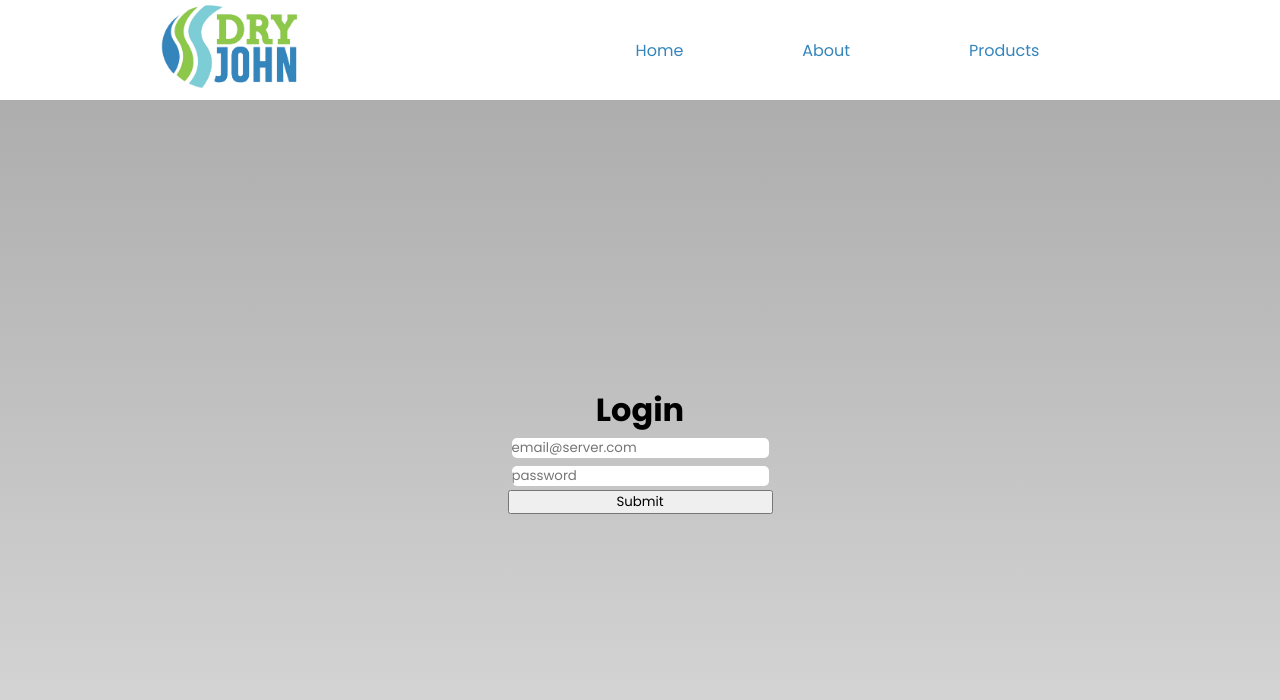
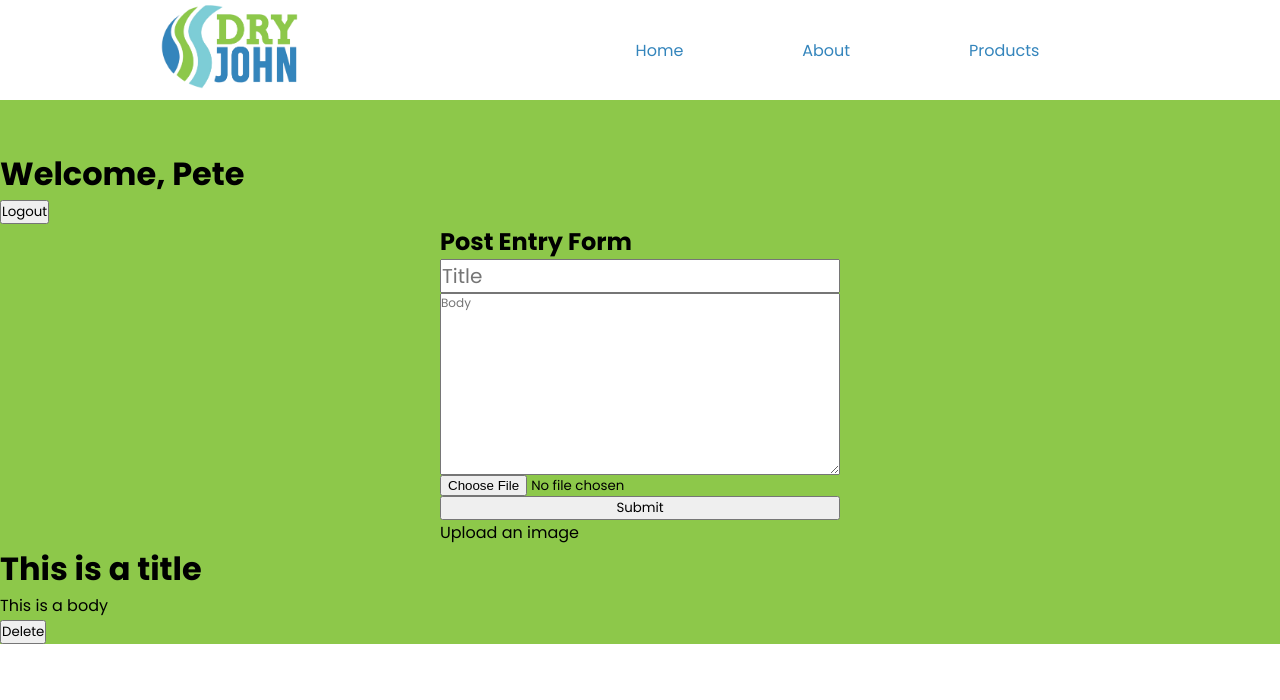
Before and after one commit to Pneuro/dryJohnFrontend, a React (Create React App) app: page /admin/login in a window 1280 px wide. Shown: the top 700 px of the page. Built offline with nearby package versions, Linux system fonts and the light colour scheme; no server answers.

Commit message:
backend controls coming together

```diff
--- a/package.json
+++ b/package.json
@@ -38,5 +38,5 @@
       "last 1 firefox version",
       "last 1 safari version"
     ]
-  }
+  }, "proxy" : "http://127.0.0.1:5000"
 }
--- a/src/App.js
+++ b/src/App.js
@@ -18,7 +18,7 @@ function App() {
   // api to Dry John backend.
   const [email, setEmail] = useState("");
   const [reviews, setReviews] = useState([]);
-  const [loggedIn, setLoggedIn] = useState(false);
+  const [loggedIn, setLoggedIn] = useState(true);
   const [user, setUser] = useState("Pete");
 
   const logout = (e) => {
@@ -55,10 +55,10 @@ function App() {
               <BackendPage user={user} logout={logout} />
             )}
           </Route>
-          <Route path="/order">
-            <OrderNow />
-          </Route>
         </Switch>
+        <Route path="/order">
+          <OrderNow />
+        </Route>
       </Router>
     </div>
   );
--- a/src/components/About.js
+++ b/src/components/About.js
@@ -1,3 +1,4 @@
+import { motion } from "framer-motion";
 import React from "react";
 import Pete from "./Assets/Images/petephinney.png";
 
@@ -64,7 +65,13 @@ function About() {
         <img src={Pete} alt="Pete Phinney himself" style={styles.image} />
         <div style={styles.text}>
           <p>Pete Phinney</p>
-          <p>Product Designer / CEO at Dry John</p>
+          <motion.p
+            animate={{ y: [40, 0], opacity: [0, 1] }}
+            transition={{ duration: 0.3, delay: 0.3 }}
+            style={styles.p}
+          >
+            Product Designer / CEO at Dry John
+          </motion.p>
           <p>
             <quote>
               I love this planet, let's keep it clean and healthy! - Pete in my
--- /dev/null
+++ b/src/components/AllPosts.js
@@ -0,0 +1,54 @@
+import { useEffect, useState } from "react";
+
+function AllPosts({ showControls }) {
+  const [posts, setPosts] = useState([
+    {
+      id: 419,
+      title: "This is a title",
+      body: "This is a body",
+      image: "this is image",
+    },
+  ]);
+
+  useEffect(() => {
+    fetch(`/get_posts`)
+      .then((res) => res.json())
+      .then((res) => setPosts(res))
+      .catch((err) => console.error(err));
+  }, []);
+  // const handleEdit = (e) => {
+  //   fetch(`/edit/${e}`)
+  //     .then((res) => res.json())
+  //     .then((res) => console.log(res));
+  // };
+  const handleDelete = (e) => {
+    fetch(`/delete/${e}`);
+    console.log(e);
+  };
+  console.log(posts);
+  return (
+    <div>
+      {posts.map((post) => (
+        <div key={post.id}>
+          <h1>{post.title}</h1>
+
+          <p>{post.body}</p>
+          {showControls ? (
+            <div>
+              <button onClick={() => handleDelete(post.id)}>Delete</button>
+              {/* <button onClick={() => handleEdit(post.id)}>Edit</button> */}
+            </div>
+          ) : (
+            ""
+          )}
+        </div>
+      ))}
+    </div>
+  );
+}
+
+export default AllPosts;
+
+AllPosts.defaultProps = {
+  showControls: false,
+};
--- /dev/null
+++ b/src/components/BlogForm.js
@@ -0,0 +1,93 @@
+import { useState } from "react";
+import PropTypes from "prop-types";
+
+const BlogForm = () => {
+  const [title, setTitle] = useState("");
+  const [body, setBody] = useState("");
+  const [image, setImage] = useState({ preview: "", raw: "" });
+
+  const onTitleChange = (e) => setTitle(e.target.value);
+  const onBodyChange = (e) => setBody(e.target.value);
+  const onImageChange = (e) => {
+    if (e.target.files.length) {
+      setImage({
+        preview: URL.createObjectURL(e.target.files[0]),
+        raw: e.target.files[0],
+      });
+    }
+  };
+  console.log(title, body, image);
+
+  const handleSubmit = (e) => {
+    e.preventDefault();
+    const data = [title, body, image];
+    const header = {
+      method: "POST",
+      headers: { "Content-Type": "application/json" },
+      body: JSON.stringify(data),
+    };
+
+    fetch("/blog_entry", header)
+      .then((response) => response.json())
+      .then((res) => console.log(res))
+      .catch((err) => console.error(err.message));
+  };
+  const styles = {
+    wrapper: {
+      display: "grid",
+      gridTemplateColumns: "repeat(auto-fit, minmax(250px, 1fr))",
+      justifyContent: "center",
+      alignItems: "center",
+      margin: "auto",
+      maxWidth: "400px",
+    },
+    image: {
+      borderRadius: "5px",
+    },
+  };
+  return (
+    <form method="POST" onSubmit={handleSubmit} style={styles.wrapper}>
+      <h2>Post Entry Form</h2>
+      <input
+        placeholder="Title"
+        type="text"
+        onChange={onTitleChange}
+        style={{ fontSize: "20px" }}
+      />
+
+      <textarea
+        style={{ fontSize: "12px" }}
+        placeholder="Body"
+        type="textarea"
+        onChange={onBodyChange}
+        rows="10"
+      />
+      <input
+        name="image"
+        placeholder="Image"
+        type="file"
+        accept="image/*"
+        onChange={onImageChange}
+      />
+      <button type="submit">Submit</button>
+      {image.preview ? (
+        <img
+          src={image.preview}
+          style={styles.image}
+          alt="dummy"
+          width="100%"
+          height="100%"
+        />
+      ) : (
+        <p>Upload an image</p>
+      )}
+    </form>
+  );
+};
+
+BlogForm.propTypes = {
+  title: PropTypes.string,
+  body: PropTypes.string,
+};
+
+export default BlogForm;
--- a/src/components/Header.js
+++ b/src/components/Header.js
@@ -1,5 +1,5 @@
 import { useState, useEffect } from "react";
-import { motion, useCycle } from "framer-motion";
+import { motion } from "framer-motion";
 import logo from "./Assets/Images/logo.png";
 import Video from "./Assets/Videos/LQ_nologo.mp4";
 import Modal from "./Modal";
@@ -8,35 +8,18 @@ function Header({ setEmail, email }) {
   const [modal, setModal] = useState(false);
   const [vid, setVid] = useState(false);
 
-  const handleSubmit = (e) => {
-    e.preventDefault();
-    const data = [email];
-    const header = {
-      method: "POST",
-      headers: { "Content-Type": "application/json" },
-      body: JSON.stringify(data),
-    };
-
-    fetch("/contact", header)
-      .then((response) => response.json())
-      .catch((err) => console.error(err.message));
-  };
-
   const [mobile, setMobile] = useState(false);
 
   useEffect(() => {
     if (window.innerWidth < 500) {
       setMobile(true);
+      setVid("100vh");
     } else {
       setMobile(false);
+      setVid("100vw");
     }
   }, [mobile]);
 
-  useEffect(() => {
-    {
-      mobile ? setVid("100vh") : setVid("100vw");
-    }
-  }, []);
 
   function openModal(e) {
     e.preventDefault();
@@ -125,7 +108,7 @@ function Header({ setEmail, email }) {
           </motion.h1>
           <motion.p
             animate={{ y: [40, 0], opacity: [0, 1] }}
-            transition={{ duration: 0.3, delay: .3 }}
+            transition={{ duration: 0.3, delay: 0.3 }}
             style={styles.p}
           >
             Dry John Toilet Bags provide a perfect resource for disposing of
@@ -135,7 +118,7 @@ function Header({ setEmail, email }) {
             <form style={styles.form} onSubmit={openModal}>
               <motion.button
                 animate={{ y: [40, 0], opacity: [0, 1] }}
-                transition={{ duration: 0.3, delay: .6 }}
+                transition={{ duration: 0.3, delay: 0.6 }}
                 type="submit"
                 className="button"
               >
@@ -148,7 +131,7 @@ function Header({ setEmail, email }) {
           <form style={styles.form}>
             <motion.button
               animate={{ y: [50, 0], opacity: [0, 1] }}
-              transition={{ duration: 0.3, delay: .9 }}
+              transition={{ duration: 0.3, delay: 0.9 }}
               type="submit"
               className="button"
             >
--- a/src/components/News.js
+++ b/src/components/News.js
@@ -1,26 +1,36 @@
-import React, { useState } from "react";
+import { useState, useEffect } from "react";
+import AllPosts from "./AllPosts";
 
 function News() {
   const [news, setNews] = useState([
     {
       id: Math.random() * 1000,
       title: "Award winning style",
-      message:
+      body:
         "Dry John just won an award for being best in class, innovative and wonderful!",
+      image:
+        "https://images.unsplash.com/photo-1441974231531-c6227db76b6e?ixid=MXwxMjA3fDB8MHxwaG90by1wYWdlfHx8fGVufDB8fHw%3D&ixlib=rb-1.2.1&auto=format&fit=crop&w=1951&q=80",
     },
     {
       id: Math.random() * 1000,
       title: "Friend of the planet",
-      message:
+      body:
         "Dry John just won an award for being best in class, innovative and wonderful!",
+
+      image:
+        "https://images.unsplash.com/photo-1441974231531-c6227db76b6e?ixid=MXwxMjA3fDB8MHxwaG90by1wYWdlfHx8fGVufDB8fHw%3D&ixlib=rb-1.2.1&auto=format&fit=crop&w=1951&q=80",
     },
     {
       id: Math.random() * 1000,
       title: "If only animals could use it too",
-      message:
+      body:
         "Dry John just won an award for being best in class, innovative and wonderful!",
+
+      image:
+        "https://images.unsplash.com/photo-1441974231531-c6227db76b6e?ixid=MXwxMjA3fDB8MHxwaG90by1wYWdlfHx8fGVufDB8fHw%3D&ixlib=rb-1.2.1&auto=format&fit=crop&w=1951&q=80",
     },
   ]);
+
   const styles = {
     container: {
       color: "#fff",
@@ -46,6 +56,9 @@ function News() {
       margin: "1em",
       fontSize: "16px",
     },
+    entry: {
+      margin: "1em",
+    },
     path: {
       position: "relative",
       zIndex: 2,
@@ -58,18 +71,16 @@ function News() {
       transform: "translateX(300px)",
       zIndex: 2,
     },
+    entryImage: {
+      width: "100%",
+      borderRadius: "5px",
+    },
   };
   return (
     <div style={styles.container}>
       <h1 style={styles.title}>Dry John News</h1>
       <div style={styles.entries}>
-        {news.map((entry) => (
-          <div key={entry.id}>
-            <img src="" alt="placeholder for image" />
-            <h2>{entry.title}</h2>
-            <p>{entry.message}</p>
-          </div>
-        ))}
+        <AllPosts />
       </div>
     </div>
   );
--- a/src/pages/BackendPage.js
+++ b/src/pages/BackendPage.js
@@ -1,11 +1,19 @@
 import React from "react";
 import PropTypes from "prop-types";
-
+import BlogForm from "../components/BlogForm";
+import AllPosts from "../components/AllPosts";
 const BackendPage = ({ user, logout }) => {
+  const styles = {
+    wrapper: {
+      marginTop: "100px",
+    },
+  };
   return (
-    <div>
+    <div style={styles.wrapper}>
       <h1>Welcome, {user}</h1>
       <button onClick={() => logout()}>Logout</button>
+      <BlogForm />
+      <AllPosts showControls={true} />
     </div>
   );
 };
--- a/src/pages/Login.js
+++ b/src/pages/Login.js
@@ -13,9 +13,16 @@ function Login({ setLoggedIn }) {
     fetch("/login", headers).then((res) =>
       res
         .json()
-        .then((res) => console.log(res))
+        .then((res) => {
+          console.log(res.data)
+          if (res.data === "pete@dryjohn.com") {
+            console.log(res);
+            setLoggedIn(true)
+          } else {
+            console.log(res);
+          }
+        })
         .catch((err) => console.error(err))
-        .then(setLoggedIn(true))
     );
   };
   const headers = {
```
Also changed, not shown: src/pages/Index.js (added, +16 -0 lines), 1 other file (tests, documents, lock files or other folders).
